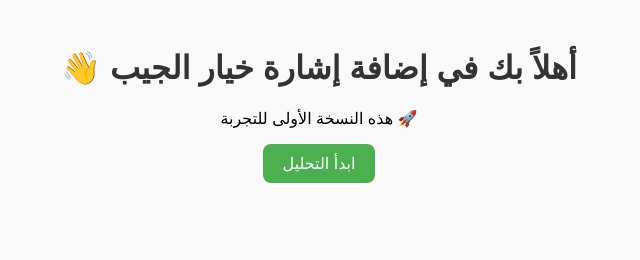
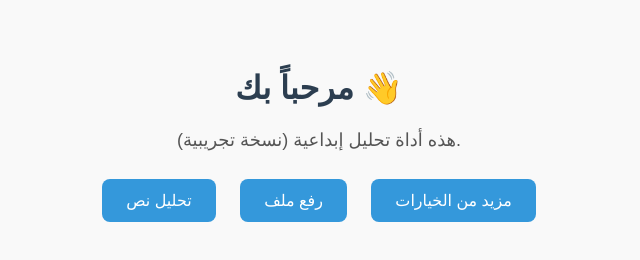
Before and after one commit to Sadeaq723/pocket_option_signal_ar, a browser extension: page index.html in a window 1280 px wide. Shown: the whole page, without its empty margins (321-961 px from the left). Drawn offline with Linux system fonts and the light colour scheme.

Commit message:
Update index.html

```diff
--- a/index.html
+++ b/index.html
@@ -2,34 +2,43 @@
 <html lang="ar">
 <head>
   <meta charset="UTF-8">
-  <title>إشارة خيار الجيب</title>
+  <title>أداة تحليل إبداعية</title>
   <style>
     body {
       font-family: Arial, sans-serif;
       text-align: center;
-      padding: 20px;
       background: #f9f9f9;
+      padding: 40px;
     }
     h1 {
-      color: #333;
+      color: #2c3e50;
+    }
+    p {
+      color: #555;
+      font-size: 18px;
     }
     button {
-      padding: 10px 20px;
+      background: #3498db;
+      color: white;
+      border: none;
+      padding: 12px 24px;
+      margin: 10px;
       font-size: 16px;
-      border: none;
+      cursor: pointer;
       border-radius: 8px;
-      background: #4CAF50;
-      color: white;
-      cursor: pointer;
+      transition: 0.3s;
     }
     button:hover {
-      background: #45a049;
+      background: #2980b9;
     }
   </style>
 </head>
 <body>
-  <h1>👋 أهلاً بك في إضافة إشارة خيار الجيب</h1>
-  <p>هذه النسخة الأولى للتجربة 🚀</p>
-  <button>ابدأ التحليل</button>
+  <h1>مرحباً بك 👋</h1>
+  <p>هذه أداة تحليل إبداعية (نسخة تجريبية).</p>
+
+  <button onclick="alert('تحليل النصوص غير مفعّل بعد 🚀')">تحليل نص</button>
+  <button onclick="alert('رفع ملف قادم قريباً 📂')">رفع ملف</button>
+  <button onclick="alert('الميزة تحت التطوير 🔧')">مزيد من الخيارات</button>
 </body>
 </html>
```
